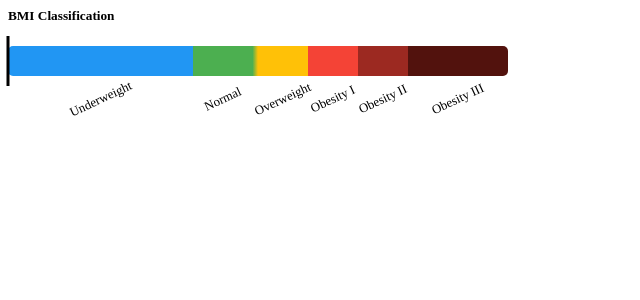
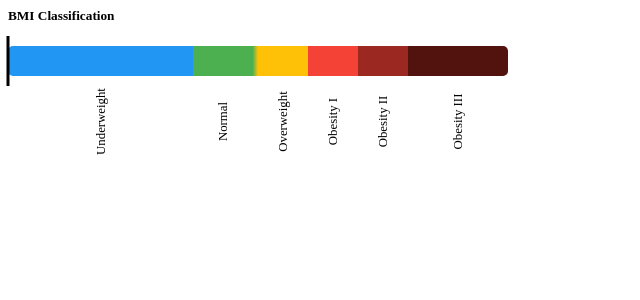
Before and after one commit to elsabnilsson/DAT257, a Flask app: template templates/bmi_visual.html in a window 1280 px wide. Shown: the top 300 px of the page, without its empty margins (0-640 px from the left). Run offline with Flask 3, Linux system fonts and the light colour scheme; the template is opened without the code that fills it, so the values that code supplies are empty.

Commit message:
småå fix

```diff
--- a/templates/bmi_visual.html
+++ b/templates/bmi_visual.html
@@ -31,13 +31,13 @@
         background: black;
       "></div>
     </div>
-    <div style="position: relative; max-width: 500px; height: 40px; margin-top: 1rem;">
-      <span style="position: absolute; left: 18.5%; transform: translateX(-50%) rotate(-25deg); font-size: 0.8rem;">Underweight</span>
-      <span style="position: absolute; left: 43%; transform: translateX(-50%) rotate(-25deg); font-size: 0.8rem;">Normal</span>
-      <span style="position: absolute; left: 55%; transform: translateX(-50%) rotate(-25deg); font-size: 0.8rem;">Overweight</span>
-      <span style="position: absolute; left: 65%; transform: translateX(-50%) rotate(-25deg); font-size: 0.8rem;">Obesity I</span>
-      <span style="position: absolute; left: 75%; transform: translateX(-50%) rotate(-25deg); font-size: 0.8rem;">Obesity II</span>
-      <span style="position: absolute; left: 90%; transform: translateX(-50%) rotate(-25deg); font-size: 0.8rem; white-space: nowrap;">Obesity III</span>
+    <div style="position: relative; max-width: 500px; height: 75px; ">
+      <span style="position: absolute; left: 18.5%; transform: translateX(-50%) rotate(-90deg); transform-origin: center; font-size: 0.8rem; top: 50%; white-space: nowrap;">Underweight</span>
+      <span style="position: absolute; left: 43%; transform: translateX(-50%) rotate(-90deg); transform-origin: center; font-size: 0.8rem; top: 50%; white-space: nowrap;">Normal</span>
+      <span style="position: absolute; left: 55%; transform: translateX(-50%) rotate(-90deg); transform-origin: center; font-size: 0.8rem; top: 50%; white-space: nowrap;">Overweight</span>
+      <span style="position: absolute; left: 65%; transform: translateX(-50%) rotate(-90deg); transform-origin: center; font-size: 0.8rem; top: 50%; white-space: nowrap;">Obesity I</span>
+      <span style="position: absolute; left: 75%; transform: translateX(-50%) rotate(-90deg); transform-origin: center; font-size: 0.8rem; top: 50%; white-space: nowrap;">Obesity II</span>
+      <span style="position: absolute; left: 90%; transform: translateX(-50%) rotate(-90deg); transform-origin: center; font-size: 0.8rem; top: 50%; white-space: nowrap;">Obesity III</span>
     </div>
 
   </div>
--- a/templates/index.html
+++ b/templates/index.html
@@ -17,6 +17,7 @@
         <div class="col-md-4"style="display: block; margin-left: auto; margin-right: auto;">
           <form method="post">
             <div class="mb-3" style="padding-bottom: 6%; padding-top: 6%;">
+              <label for="age" class="form-label">Age</label>
               <input
                 type="text"
                 class="form-control"
@@ -28,6 +29,7 @@
               />
             </div>
             <div class="mb-3" style="padding-bottom: 6%;">
+              <label for="height" class="form-label">Height</label>
               <input
                 type="text"
                 class="form-control"
@@ -39,6 +41,7 @@
               />
             </div>
             <div class="mb-3" style="padding-bottom: 3%;">
+              <label for="weight" class="form-label">Weight</label>
               <input
                 type="text"
                 class="form-control"
@@ -111,6 +114,9 @@
             <div style="padding-bottom: 0%; font-size: 16pt;">
                 <strong>Your BMI: </strong> {{ bmi }}
             </div>
+
+
+         {% include "bmi_visual.html" %}
             <hr width="100%" size="2">
             <div style="padding-bottom: 2%; font-size: 16pt;">
                 <strong>RECOMENDED DAILY </strong>
```
Also changed, not shown: main.py (renamed from test.py).
